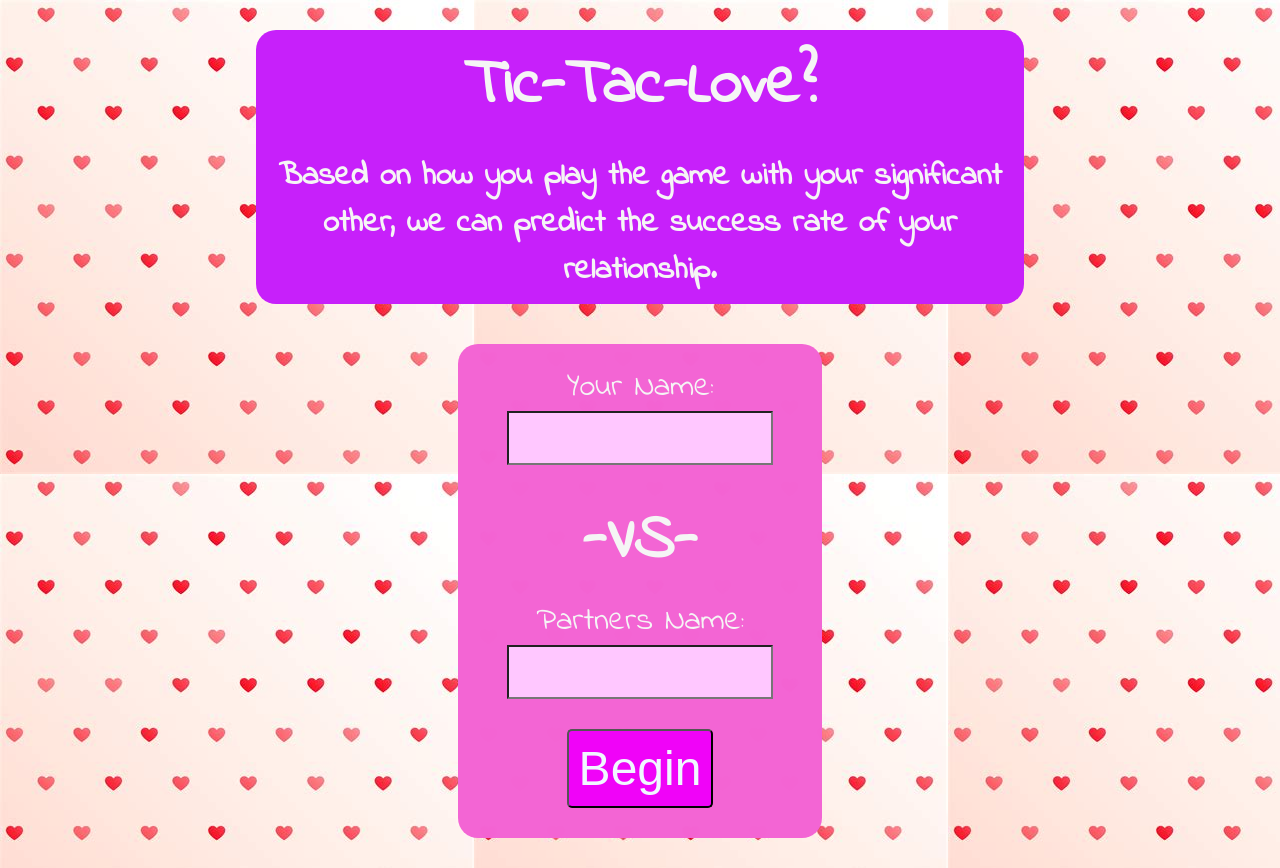
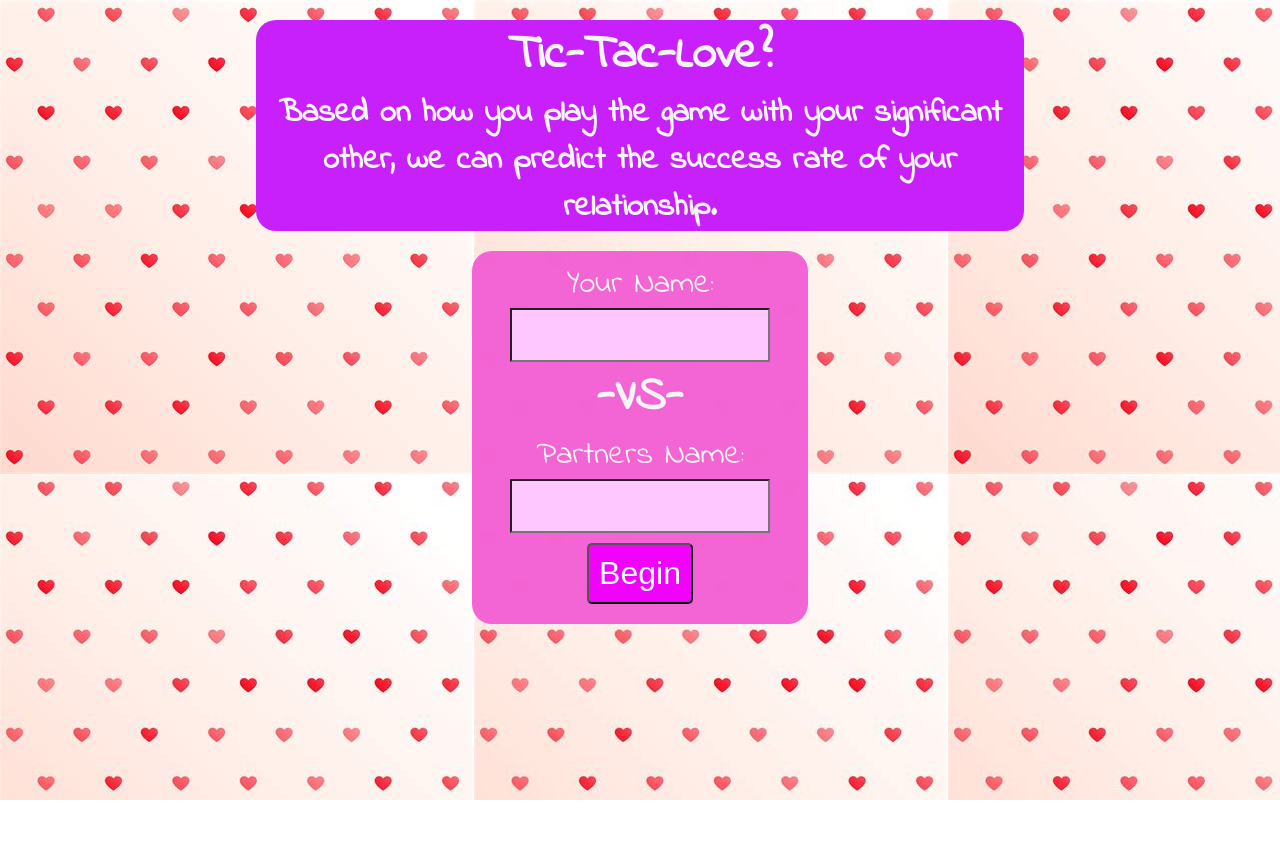
Before and after one commit to 1travelintexan/Tic-Tac-Toe-, a React (Create React App) app in the folder tic-tac-toe/: page / in a window 1280 px wide. After the commit the page ends 800 px from the top, so only its background shows below. Built offline with nearby package versions, Linux system fonts and the light colour scheme; a web font is replaced by a local one.

Commit message:
splash styles

```diff
--- a/tic-tac-toe/src/index.css
+++ b/tic-tac-toe/src/index.css
@@ -8,15 +8,15 @@ body {
 }
 
 h1 {
-  font-size: 4rem;
-  margin: 0;
-  padding: 10px;
+  font-size: 3rem;
+  margin: 0px;
+  padding: 0px;
 }
 
 h2 {
   font-size: 2rem;
   margin: 0;
-  padding: 10px;
+  padding: 0px;
 }
 
 .splash-page {
@@ -32,13 +32,14 @@ h2 {
 .splash-div {
   width: 60vw;
   background-color: rgb(199, 32, 250);
-  margin: 20px;
+  margin: 10px;
   border-radius: 20px;
   display: flex;
   justify-content: center;
   align-items: center;
   flex-direction: column;
   text-align: center;
+  padding: 0px;
 }
 
 .splash-form {
@@ -47,8 +48,8 @@ h2 {
   align-items: center;
   flex-direction: column;
   width: 40%;
-  padding: 20px;
-  margin: 20px;
+  padding: 10px;
+  margin: 10px;
   border-radius: 20px;
   background-color: rgba(243, 100, 212, 0.993);
 }
@@ -58,7 +59,7 @@ h2 {
   color: aliceblue;
   margin: 10px;
   padding: 10px;
-  font-size: 3rem;
+  font-size: 2rem;
   border-radius: 5px;
 }
 
@@ -68,7 +69,7 @@ h2 {
   width: 80%;
   font-size: 2rem;
   color: rgb(184, 67, 184);
-  margin-bottom: 20px;
+  margin-bottom: 0px;
 }
 
 label {
```
